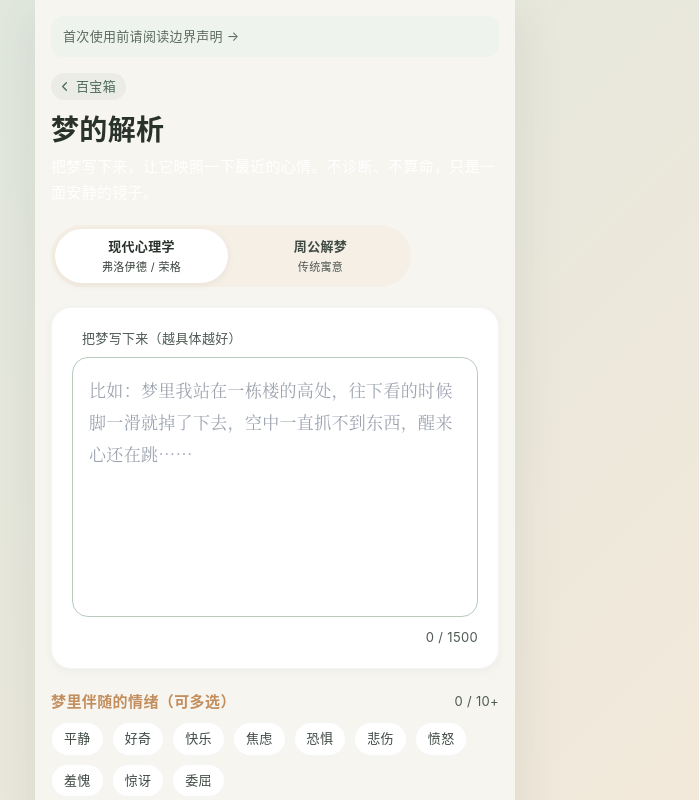
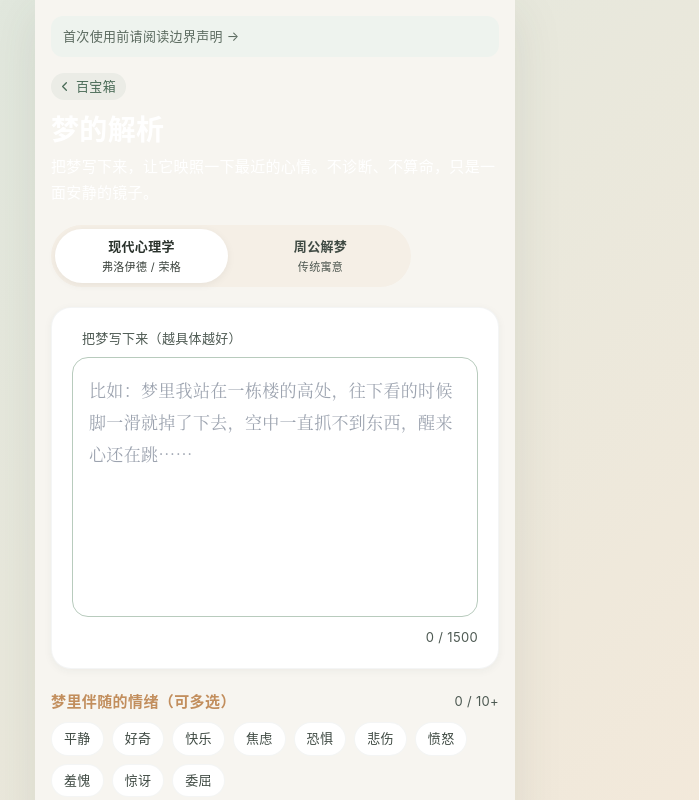
Before and after one commit to shuqi12q/-, a Next.js app: page /box/dream in a window 1280 px wide. Shown: the top 800 px of the page, without its empty margins (365-1064 px from the left). Built offline with nearby package versions, Linux system fonts and the light colour scheme.

Commit message:
fix: 梦的解析标题 h1 改为白色 #FFFFFF，与说明文字一致，深色背景下清晰醒目

```diff
--- a/src/app/box/dream/page.tsx
+++ b/src/app/box/dream/page.tsx
@@ -102,7 +102,7 @@ export default function DreamInput() {
   return (
     <Shell>
       <BoxBack />
-      <h1 style={{ ...t.h1, color: TXT.strong, marginBottom: "var(--sp-1)" }}>梦的解析</h1>
+      <h1 style={{ ...t.h1, color: "#FFFFFF", marginBottom: "var(--sp-1)" }}>梦的解析</h1>
       <p style={{ ...t.body, color: "#FFFFFF", marginBottom: "var(--sp-5)" }}>
         把梦写下来，让它映照一下最近的心情。不诊断、不算命，只是一面安静的镜子。
       </p>
```
